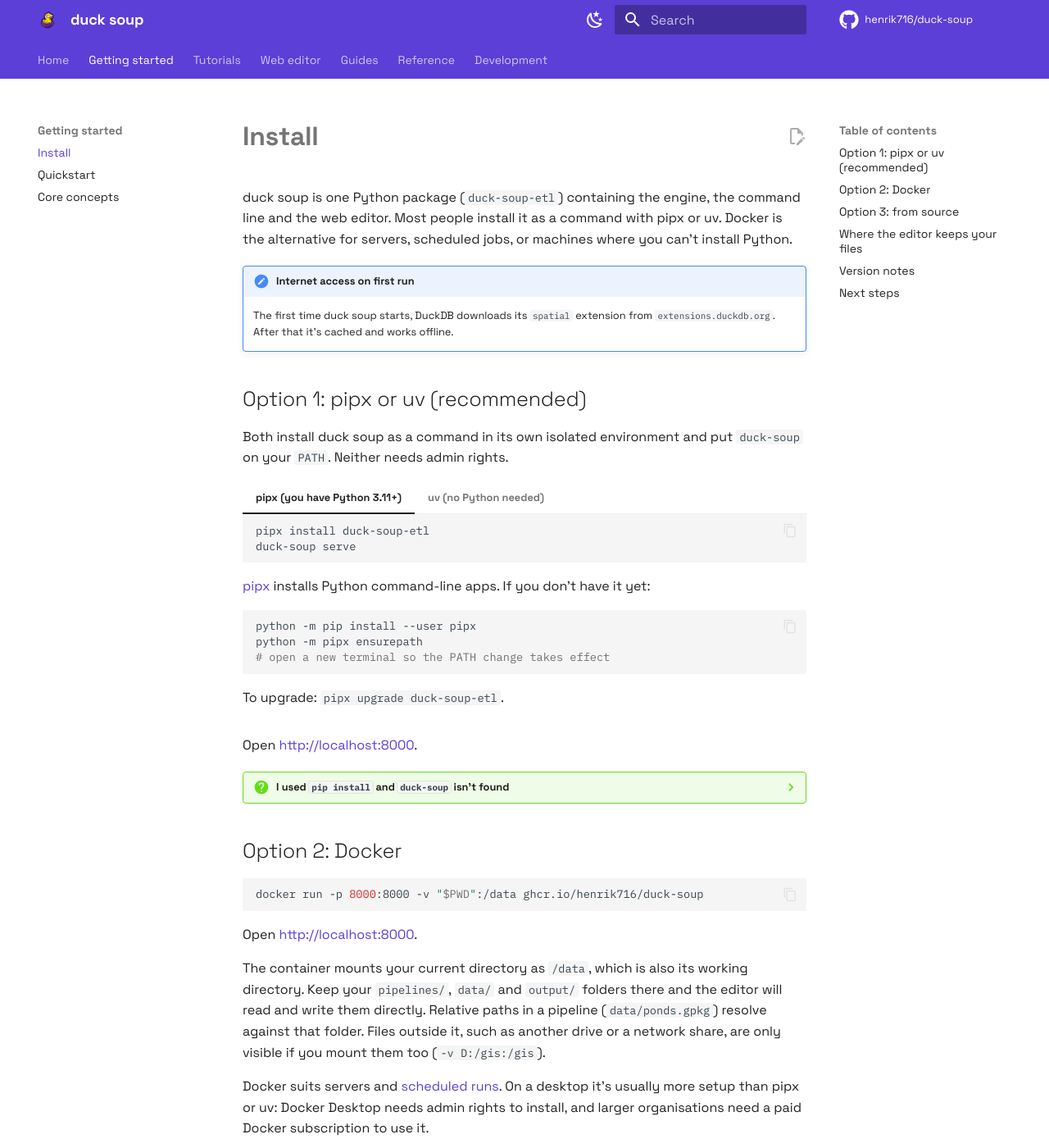
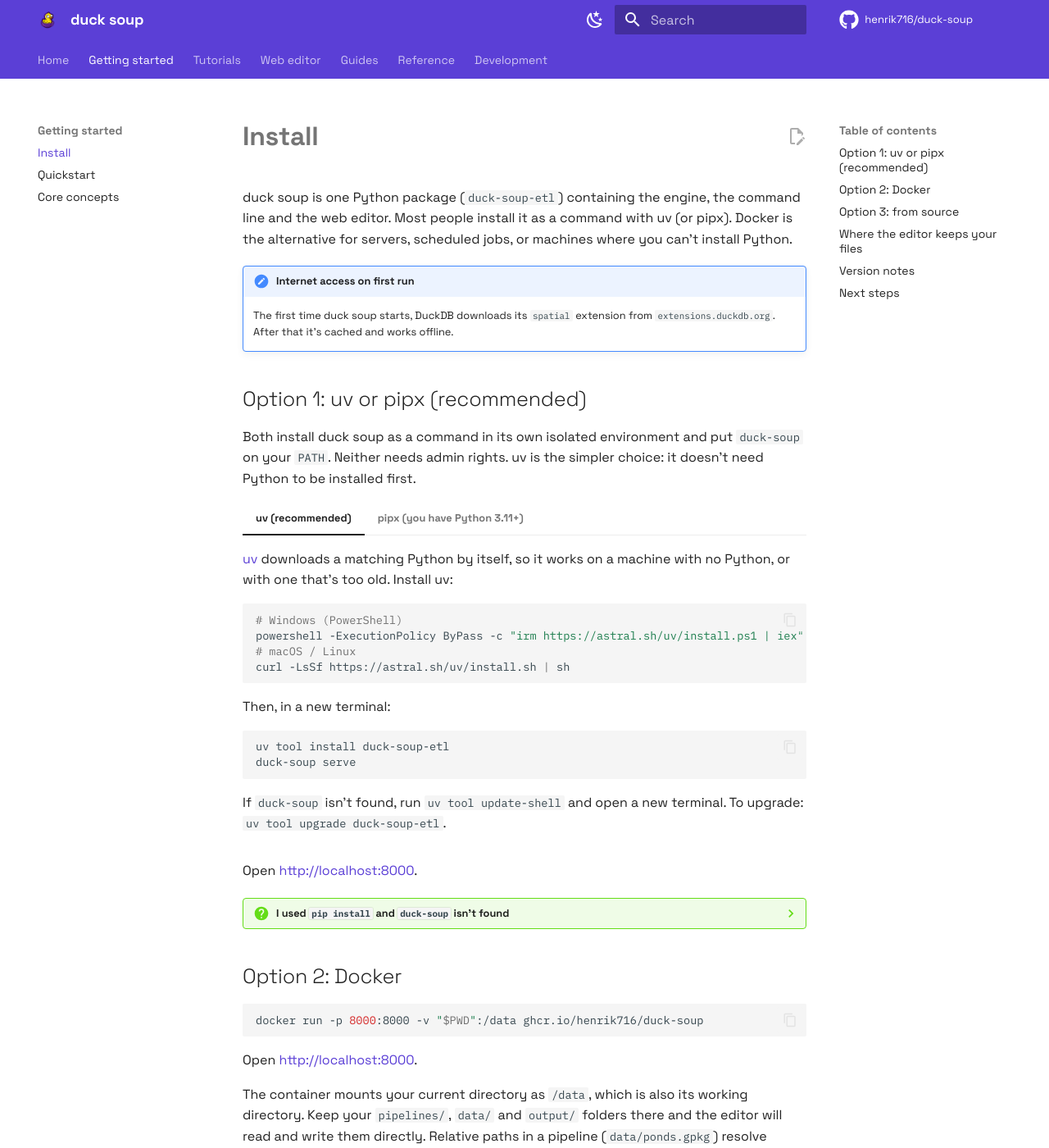
Before and after one commit to henrik716/duck-soup, an MkDocs documentation site: the page built from docs/getting-started/install.md, in a window 1280 px wide and 1400 px high. Shown: the whole window at 82% size. Built offline with MkDocs 1.6.1 and Material for MkDocs 9.7.7, drawn with Linux system fonts in a browser that asks for light colours; comment, search, counter and statistics services are not loaded; some of the changed text lies outside the part shown.

Commit message:
Recommend uv before pipx for installing, bump to 1.3.2
- README and the install page list uv first and call it the recommended
  install: it needs no Python up front (it downloads a matching one), which
  pipx does. pipx stays as the alternative for people with Python 3.11+.
- The install heading is now "Option 1: uv or pipx (recommended)";
  troubleshooting links to the new anchor and suggests `uv tool install`.
- The update notice lists `uv tool upgrade` before `pipx upgrade`.

Co-Authored-By: Claude Opus 5.5 <noreply@anthropic.com>

````diff
--- a/docs/getting-started/install.md
+++ b/docs/getting-started/install.md
@@ -1,36 +1,20 @@
 # Install
 
 duck soup is one Python package (`duck-soup-etl`) containing the engine, the command line
-and the web editor. Most people install it as a command with pipx or uv. Docker is the
+and the web editor. Most people install it as a command with uv (or pipx). Docker is the
 alternative for servers, scheduled jobs, or machines where you can't install Python.
 
 !!! note "Internet access on first run"
     The first time duck soup starts, DuckDB downloads its `spatial` extension from
     `extensions.duckdb.org`. After that it's cached and works offline.
 
-## Option 1: pipx or uv (recommended)
+## Option 1: uv or pipx (recommended)
 
 Both install duck soup as a command in its own isolated environment and put `duck-soup` on
-your `PATH`. Neither needs admin rights.
+your `PATH`. Neither needs admin rights. uv is the simpler choice: it doesn't need Python to
+be installed first.
 
-=== "pipx (you have Python 3.11+)"
-
-    ```bash
-    pipx install duck-soup-etl
-    duck-soup serve
-    ```
-
-    [pipx](https://pipx.pypa.io/) installs Python command-line apps. If you don't have it yet:
-
-    ```bash
-    python -m pip install --user pipx
-    python -m pipx ensurepath
-    # open a new terminal so the PATH change takes effect
-    ```
-
-    To upgrade: `pipx upgrade duck-soup-etl`.
-
-=== "uv (no Python needed)"
+=== "uv (recommended)"
 
     [uv](https://docs.astral.sh/uv/) downloads a matching Python by itself, so it works on a
     machine with no Python, or with one that's too old. Install uv:
@@ -51,6 +35,23 @@ your `PATH`. Neither needs admin rights.
 
     If `duck-soup` isn't found, run `uv tool update-shell` and open a new terminal.
     To upgrade: `uv tool upgrade duck-soup-etl`.
+
+=== "pipx (you have Python 3.11+)"
+
+    ```bash
+    pipx install duck-soup-etl
+    duck-soup serve
+    ```
+
+    [pipx](https://pipx.pypa.io/) installs Python command-line apps. If you don't have it yet:
+
+    ```bash
+    python -m pip install --user pipx
+    python -m pipx ensurepath
+    # open a new terminal so the PATH change takes effect
+    ```
+
+    To upgrade: `pipx upgrade duck-soup-etl`.
 
 Open <http://localhost:8000>.
 
@@ -79,7 +80,7 @@ that folder. Files outside it, such as another drive or a network share, are onl
 you mount them too (`-v D:/gis:/gis`).
 
 Docker suits servers and [scheduled runs](../scheduling.md#docker). On a desktop it's usually
-more setup than pipx or uv: Docker Desktop needs admin rights to install, and larger
+more setup than uv or pipx: Docker Desktop needs admin rights to install, and larger
 organisations need a paid Docker subscription to use it.
 
 To upgrade: `docker pull ghcr.io/henrik716/duck-soup`.
@@ -104,7 +105,7 @@ The built editor is committed, so you don't need Node.js unless you change the f
 
 The web editor works inside a **project folder**:
 
-| | pipx / uv / pip | Docker |
+| | uv / pipx / pip | Docker |
 |---|---|---|
 | Project folder | `~/duck-soup` (your home directory) | the folder you mounted as `/data` |
 | Override with | the `DUCK_SOUP_ROOT` environment variable | — |
--- a/docs/scheduling.md
+++ b/docs/scheduling.md
@@ -31,7 +31,7 @@ first:
     === "Linux / macOS"
 
         ```bash
-        command -v duck-soup      # pipx: usually ~/.local/bin/duck-soup
+        command -v duck-soup      # uv / pipx: usually ~/.local/bin/duck-soup
         ```
 
     === "Windows"
--- a/docs/troubleshooting.md
+++ b/docs/troubleshooting.md
@@ -3,8 +3,9 @@
 ## Installation and startup
 
 ??? failure "`duck-soup: command not found` after `pip install`"
-    The script folder isn't on your `PATH`. Use `pipx install duck-soup-etl` instead, or run
-    `python -m duck_soup.cli serve`. See [Install](getting-started/install.md#option-1-pipx-or-uv-recommended).
+    The script folder isn't on your `PATH`. Use `uv tool install duck-soup-etl` (or
+    `pipx install duck-soup-etl`) instead, or run `python -m duck_soup.cli serve`. See
+    [Install](getting-started/install.md#option-1-uv-or-pipx-recommended).
 
 ??? failure "Error loading the `spatial` extension on first run"
     DuckDB downloads `spatial` from `extensions.duckdb.org` the first time. Check internet
--- a/duck_soup/version.py
+++ b/duck_soup/version.py
@@ -84,10 +84,10 @@ def in_docker() -> bool:
 
 
 def upgrade_commands() -> list[str]:
-    """How to upgrade, the most likely install method first (README recommends pipx)."""
+    """How to upgrade, the most likely install method first (README recommends uv)."""
     if in_docker():
         return ["docker pull ghcr.io/henrik716/duck-soup"]
-    return [f"pipx upgrade {DIST_NAME}", f"uv tool upgrade {DIST_NAME}", f"pip install -U {DIST_NAME}"]
+    return [f"uv tool upgrade {DIST_NAME}", f"pipx upgrade {DIST_NAME}", f"pip install -U {DIST_NAME}"]
 
 
 def upgrade_hint() -> str:
--- a/pyproject.toml
+++ b/pyproject.toml
@@ -4,7 +4,7 @@ build-backend = "setuptools.build_meta"
 
 [project]
 name = "duck-soup-etl"
-version = "1.3.1"
+version = "1.3.2"
 requires-python = ">=3.11"
 license = "Apache-2.0"
 dependencies = [
````
Also changed, not shown: README.md (+12 -12 lines), docs/tutorials/index.md (+1 -1 lines).
